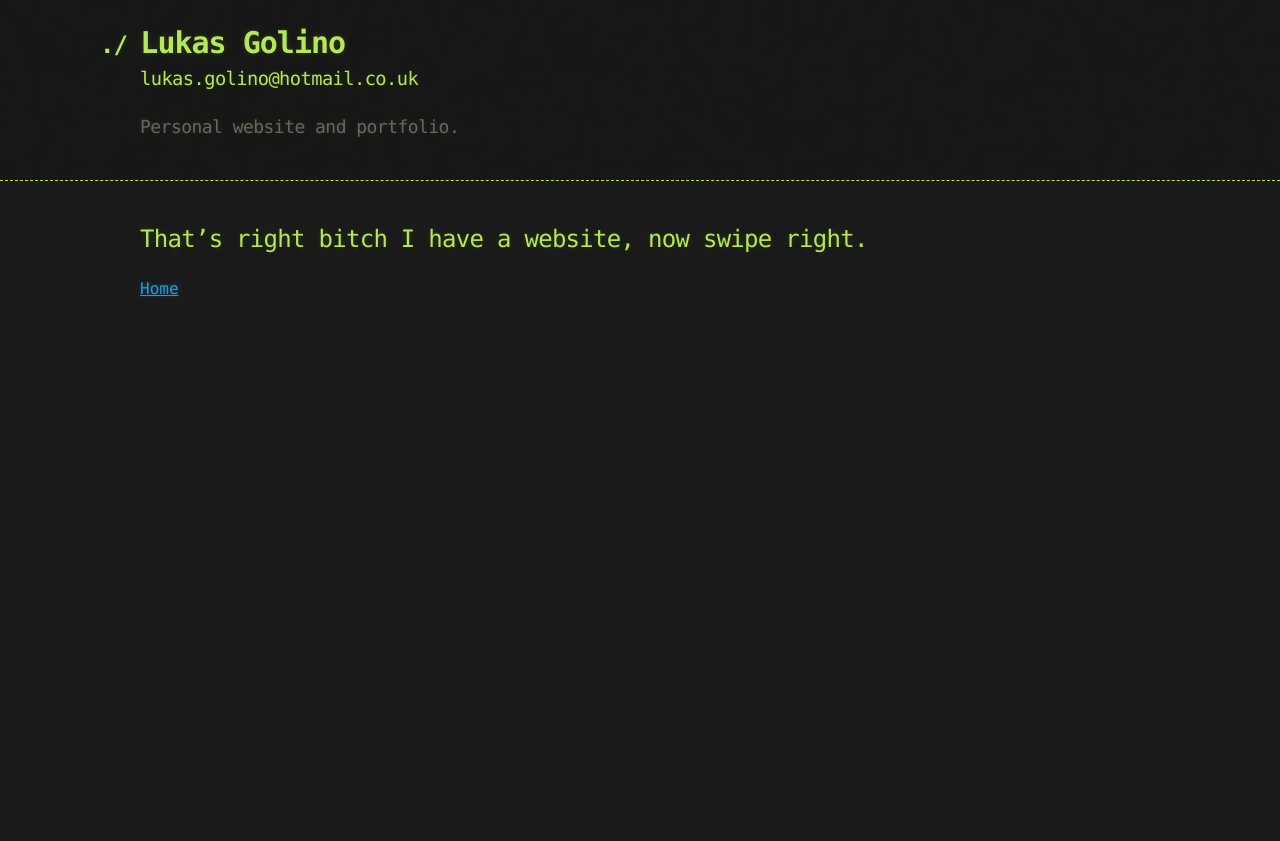
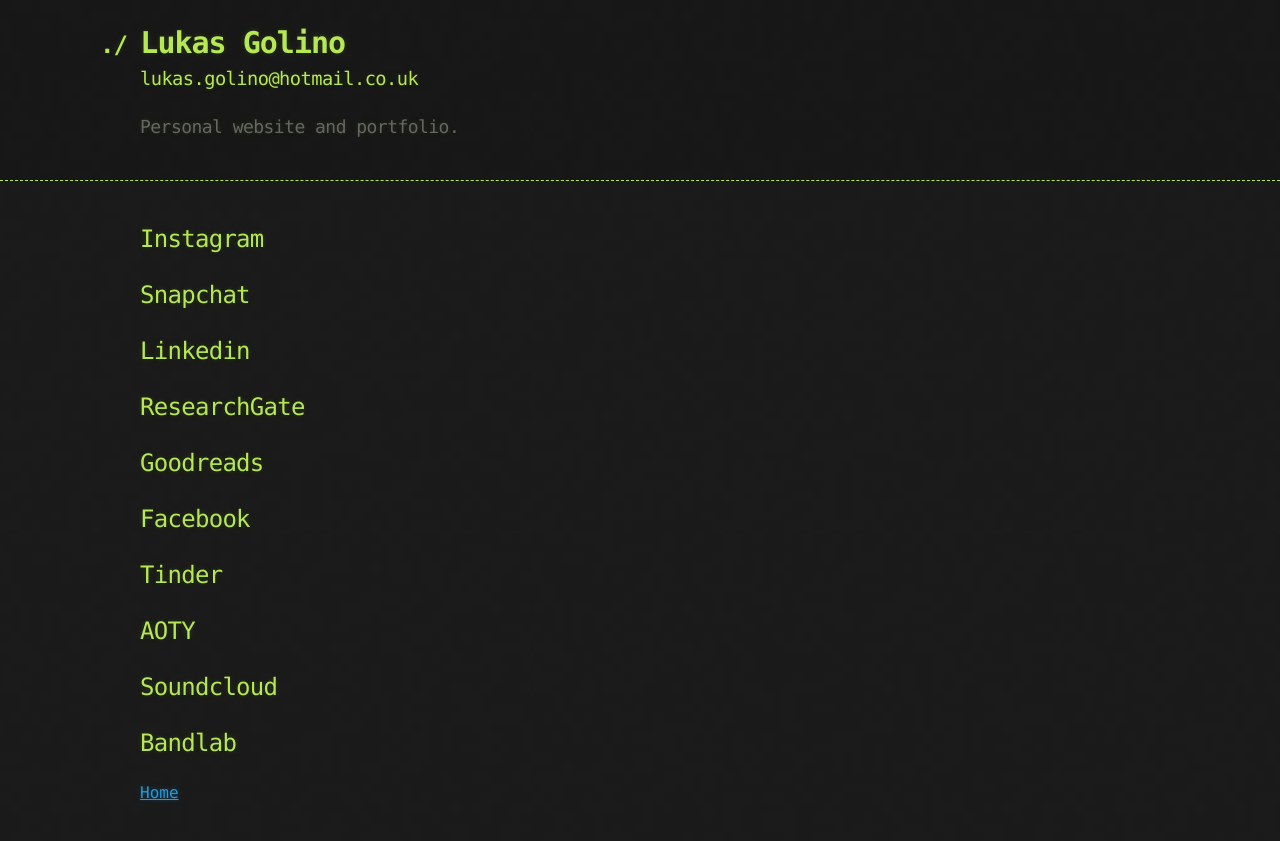
Before and after one commit to lukasgolino/lukasgolino.github.io, a Jekyll site: the page built from tinder.md, in a window 1280 px wide. Shown: the top 841 px of the page. Built offline with Jekyll 4.4.1, drawn with Linux system fonts in a browser that asks for light colours; our own code applies the rules of GitHub Pages for plain Markdown files.

Commit message:
Update tinder.md

```diff
--- a/tinder.md
+++ b/tinder.md
@@ -2,6 +2,24 @@
 layout: default
 ---
 
-## That's right bitch I have a website, now swipe right.
+## Instagram
+
+## Snapchat
+
+## Linkedin
+
+## ResearchGate
+
+## Goodreads
+
+## Facebook
+
+## Tinder
+
+## AOTY
+
+## Soundcloud
+
+## Bandlab
 
 [Home](./)
```
